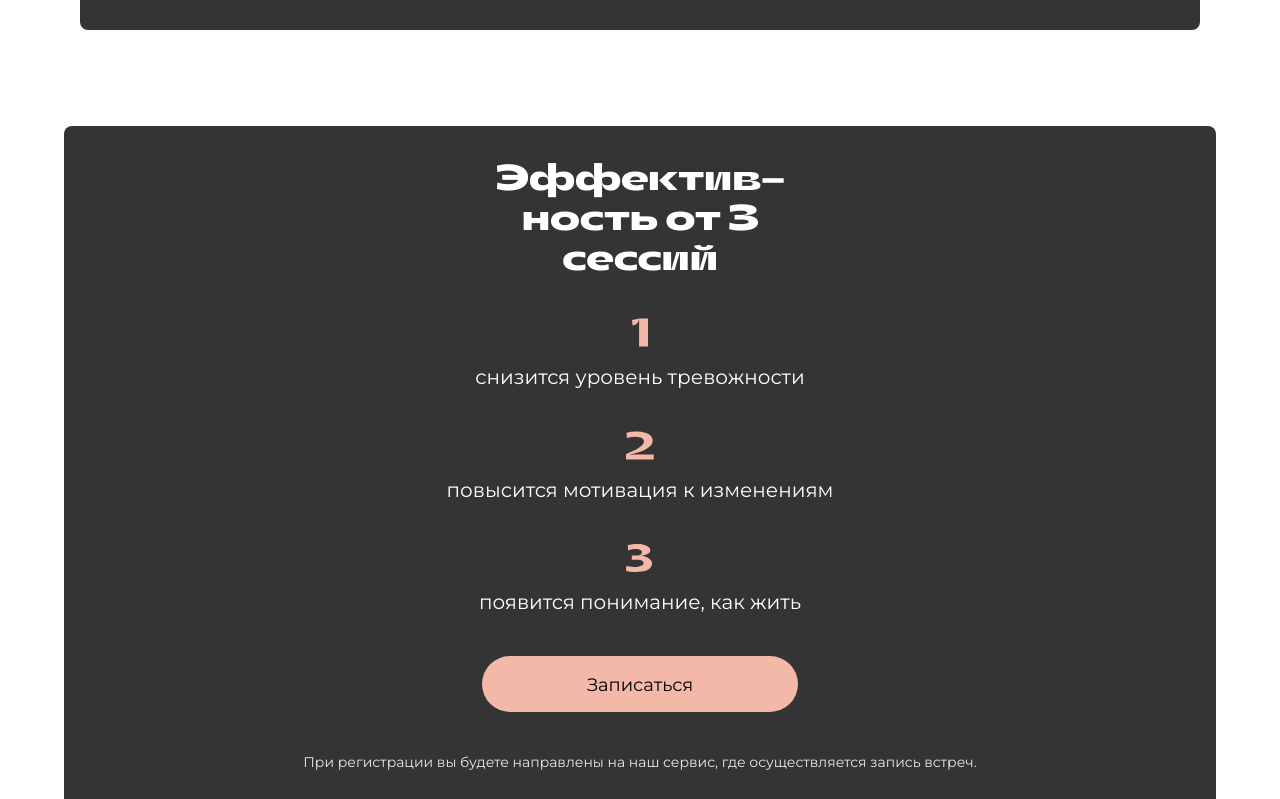
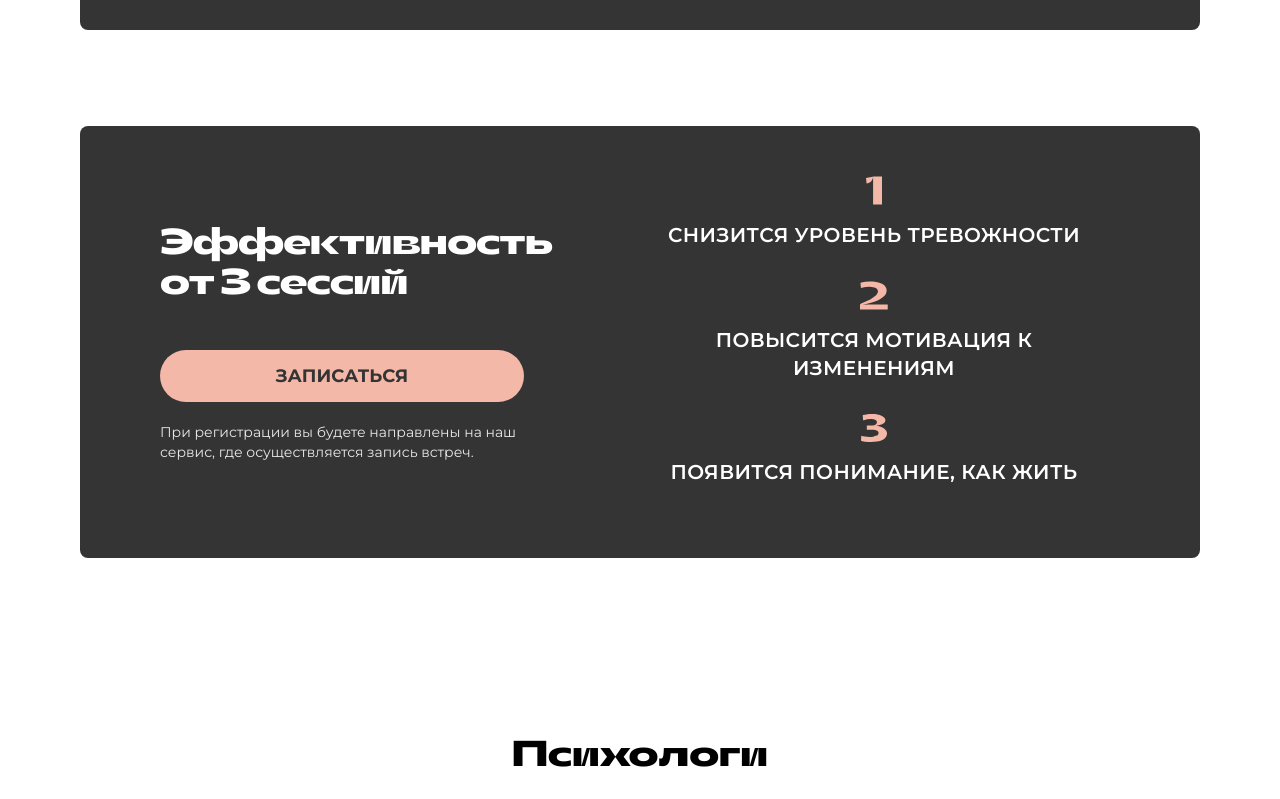
Before and after one commit to klkvsky/freyaMindReact, a React (Vite) app: page /1-Euro-Group-Therapy in a window 1280 px wide. Shown: the part 2841-3640 px from the top of the page. Built offline with nearby package versions, Linux system fonts and the light colour scheme.

Commit message:
benefit adaptive

```diff
--- a/src/components/GroupTherapy/groupAbout.jsx
+++ b/src/components/GroupTherapy/groupAbout.jsx
@@ -7,8 +7,8 @@ export const GroupAbout = () => {
             <div className="max-w-[364px] mx-auto bg-[#F3E5D8] px-[16px] py-[24px] rounded-[8px] h-[588px] dt:max-w-[864px] dt:px-[32px] dt:flex dt:self-start dt:h-[387px] dt:ml-0">
                 <div className="relative z-0">
                     <svg className="absolute top-[-80px] left-[-50px] z-1 dt:top-[-100px] dt:left-[-40px]" width="210" height="256" viewBox="0 0 210 256" fill="none" xmlns="http://www.w3.org/2000/svg">
-                        <path d="M45.5793 31.5601C41.6005 33.1167 38.6715 37.158 36.895 43.4176C35.1226 49.6628 34.5431 57.974 35.1544 67.797C36.3765 87.4343 42.3453 112.938 52.7908 139.638C63.2363 166.338 76.1587 189.122 88.5865 204.376C94.8032 212.006 100.869 217.717 106.408 221.102C111.961 224.494 116.855 225.475 120.833 223.919C124.812 222.362 127.741 218.321 129.518 212.061C131.29 205.816 131.87 197.505 131.258 187.682C130.036 168.044 124.067 142.54 113.622 115.84C103.176 89.1402 90.2541 66.3564 77.8263 51.103C71.6096 43.4729 65.5442 37.7613 60.0044 34.3767C54.452 30.9844 49.5581 30.0035 45.5793 31.5601Z" stroke="#F4B8A9" stroke-width="1.5"/>
-                        <path d="M11.3253 53.5211C8.25852 56.4958 7.12115 61.3556 7.90478 67.815C8.68662 74.2596 11.3678 82.1478 15.7319 90.9694C24.4563 108.605 39.8276 129.813 59.7897 150.393C79.7517 170.972 100.483 186.982 117.844 196.24C126.529 200.87 134.331 203.791 140.749 204.768C147.182 205.748 152.074 204.759 155.141 201.785C158.207 198.81 159.345 193.95 158.561 187.491C157.779 181.046 155.098 173.158 150.734 164.336C142.01 146.701 126.638 125.492 106.676 104.913C86.7142 84.3334 65.9834 68.3234 48.622 59.0661C39.9374 54.4353 32.1346 51.5152 25.7168 50.5374C19.2843 49.5575 14.392 50.5463 11.3253 53.5211Z" stroke="#F4B8A9" stroke-width="1.5"/>
+                        <path d="M45.5793 31.5601C41.6005 33.1167 38.6715 37.158 36.895 43.4176C35.1226 49.6628 34.5431 57.974 35.1544 67.797C36.3765 87.4343 42.3453 112.938 52.7908 139.638C63.2363 166.338 76.1587 189.122 88.5865 204.376C94.8032 212.006 100.869 217.717 106.408 221.102C111.961 224.494 116.855 225.475 120.833 223.919C124.812 222.362 127.741 218.321 129.518 212.061C131.29 205.816 131.87 197.505 131.258 187.682C130.036 168.044 124.067 142.54 113.622 115.84C103.176 89.1402 90.2541 66.3564 77.8263 51.103C71.6096 43.4729 65.5442 37.7613 60.0044 34.3767C54.452 30.9844 49.5581 30.0035 45.5793 31.5601Z" stroke="#F4B8A9" strokeWidth="1.5"/>
+                        <path d="M11.3253 53.5211C8.25852 56.4958 7.12115 61.3556 7.90478 67.815C8.68662 74.2596 11.3678 82.1478 15.7319 90.9694C24.4563 108.605 39.8276 129.813 59.7897 150.393C79.7517 170.972 100.483 186.982 117.844 196.24C126.529 200.87 134.331 203.791 140.749 204.768C147.182 205.748 152.074 204.759 155.141 201.785C158.207 198.81 159.345 193.95 158.561 187.491C157.779 181.046 155.098 173.158 150.734 164.336C142.01 146.701 126.638 125.492 106.676 104.913C86.7142 84.3334 65.9834 68.3234 48.622 59.0661C39.9374 54.4353 32.1346 51.5152 25.7168 50.5374C19.2843 49.5575 14.392 50.5463 11.3253 53.5211Z" stroke="#F4B8A9" strokeWidth="1.5"/>
                     </svg>
                     <div className="absolute z-[2]">
                         <h1 className="font-[AsgardBold] text-[36px] leading-[36px] text-[#343434] font-normal mb-[40px] -tracking-[.02em] dt:text-[48px] dt:leading-[48px] dt:w-[800px]">Что такое групповая терапия?</h1>
--- a/src/components/GroupTherapy/groupBenefits.jsx
+++ b/src/components/GroupTherapy/groupBenefits.jsx
@@ -11,19 +11,19 @@ export const GroupBenefits = () => {
                 <ul className="mt-[40px] flex flex-col items-center">
                     <li className="px-[20px] py-[16px] rounded-[8px] bg-[#343434] mb-[12px] relative overflow-hidden">
                         <svg className="absolute z-0 top-0 left-0" width="143" height="81" viewBox="0 0 143 81" fill="none" xmlns="http://www.w3.org/2000/svg">
-                            <path fill-rule="evenodd" clip-rule="evenodd" d="M-22.8867 72.686L36.932 -32.8766L49.8784 -25.5403C37.4118 -3.54018 45.1402 24.4008 67.1402 36.8674C89.1406 49.3343 117.082 41.606 129.548 19.6059L142.495 26.9422L82.6761 132.505L69.7296 125.169C82.1963 103.168 74.4679 75.2274 52.4675 62.7605C30.4675 50.2938 2.52644 58.0223 -9.94026 80.0223L-22.8867 72.686Z" fill="#F4B8A9"/>
+                            <path fillRule="evenodd" clipRule="evenodd" d="M-22.8867 72.686L36.932 -32.8766L49.8784 -25.5403C37.4118 -3.54018 45.1402 24.4008 67.1402 36.8674C89.1406 49.3343 117.082 41.606 129.548 19.6059L142.495 26.9422L82.6761 132.505L69.7296 125.169C82.1963 103.168 74.4679 75.2274 52.4675 62.7605C30.4675 50.2938 2.52644 58.0223 -9.94026 80.0223L-22.8867 72.686Z" fill="#F4B8A9"/>
                         </svg>
                         <p className="text-[18px] leading-[23px] text-[#ffffff] font-medium text-center relative z-1">адаптироваться к новому месту проживания</p>
                     </li>
                     <li className="px-[20px] py-[16px] rounded-[8px] bg-[#F3E5D8] mb-[12px] relative overflow-hidden">
                         <svg className="absolute z-0 bottom-0 right-0" width="128" height="81" viewBox="0 0 128 81" fill="none" xmlns="http://www.w3.org/2000/svg">
-                            <path fill-rule="evenodd" clip-rule="evenodd" d="M95.8437 19.9281L85.997 54.2302L54.7276 41.1401L74.1061 69.901L44.9576 86.8966L78.2797 89.1196L72.7949 124.274L95.8448 98.025L118.893 124.274L113.409 89.1196L146.73 86.8966L117.582 69.901L136.96 41.1401L105.692 54.2302L95.8437 19.9281ZM95.8437 19.9281L85.997 54.2302L54.7276 41.1401L74.1061 69.901L44.9576 86.8966L78.2797 89.1196L72.7949 124.274L95.8448 98.025L118.893 124.274L113.409 89.1196L146.73 86.8966L117.582 69.901L136.96 41.1401L105.692 54.2302L95.8437 19.9281ZM78.1691 36.4966L95.8437 -25.0698L113.519 36.4966L171.846 12.0788L135.949 65.3564L191.001 97.4571L127.872 101.668L137.79 165.244L95.8437 117.474L53.8979 165.244L63.8149 101.668L0.6875 97.4571L55.7387 65.3564L19.8425 12.0788L78.1691 36.4966Z" fill="#F4B8A9"/>
+                            <path fillRule="evenodd" clipRule="evenodd" d="M95.8437 19.9281L85.997 54.2302L54.7276 41.1401L74.1061 69.901L44.9576 86.8966L78.2797 89.1196L72.7949 124.274L95.8448 98.025L118.893 124.274L113.409 89.1196L146.73 86.8966L117.582 69.901L136.96 41.1401L105.692 54.2302L95.8437 19.9281ZM95.8437 19.9281L85.997 54.2302L54.7276 41.1401L74.1061 69.901L44.9576 86.8966L78.2797 89.1196L72.7949 124.274L95.8448 98.025L118.893 124.274L113.409 89.1196L146.73 86.8966L117.582 69.901L136.96 41.1401L105.692 54.2302L95.8437 19.9281ZM78.1691 36.4966L95.8437 -25.0698L113.519 36.4966L171.846 12.0788L135.949 65.3564L191.001 97.4571L127.872 101.668L137.79 165.244L95.8437 117.474L53.8979 165.244L63.8149 101.668L0.6875 97.4571L55.7387 65.3564L19.8425 12.0788L78.1691 36.4966Z" fill="#F4B8A9"/>
                         </svg>
                         <p className="text-[18px] leading-[23px] text-[#000000] font-medium text-center relative z-1">выстроить новые отношения с обществом</p>
                     </li>
                     <li className="px-[20px] py-[16px] rounded-[8px] bg-[#343434] relative overflow-hidden">
                         <svg className="absolute z-0 top-[20px] left-[20px]" width="143" height="81" viewBox="0 0 143 81" fill="none" xmlns="http://www.w3.org/2000/svg">
-                            <path fill-rule="evenodd" clip-rule="evenodd" d="M105.209 104.761L96.4235 79.1404L122.044 70.3549L104.016 17.782L78.3958 26.5673L69.6099 0.946915L17.037 18.9751L25.8226 44.5955L0.202586 53.3811L18.2304 105.954L43.8506 97.1687L52.6362 122.789L105.209 104.761Z" fill="#F4B8A9"/>
+                            <path fillRule="evenodd" clipRule="evenodd" d="M105.209 104.761L96.4235 79.1404L122.044 70.3549L104.016 17.782L78.3958 26.5673L69.6099 0.946915L17.037 18.9751L25.8226 44.5955L0.202586 53.3811L18.2304 105.954L43.8506 97.1687L52.6362 122.789L105.209 104.761Z" fill="#F4B8A9"/>
                         </svg>
                         <p className="text-[18px] leading-[23px] text-[#ffffff] font-medium text-center relative z-1">научиться поддерживать себя и других</p>
                     </li>
--- a/src/components/GroupTherapy/groupEffect.jsx
+++ b/src/components/GroupTherapy/groupEffect.jsx
@@ -5,25 +5,25 @@ import svg3 from "../../assets/Website Assets/GroupTherapy/Vector3.svg"
 export const GroupEffect = () => {
     return (
 
-        <section className="mt-[66px] ">
-            <div className="bg-[#343434] w-[90vw] mx-auto h-[782px] flex flex-col items-center rounded-[8px] pt-[32px] px-[24px]" >
-                <h2 className="font-[Asgard] text-center text-white w-[316px] mx-auto text-4xl" >Эффектив- ность от З сессий</h2>
-                <ul className="flex flex-col items-center mt-[40px] justify-between">
-                    <li className="flex flex-col items-center mb-[40px]">
+        <section className="mt-[66px] dt:my-[96px]">
+            <div className="bg-[#343434] max-w-[364px] mx-auto flex flex-col items-center rounded-[8px] py-[32px] px-[24px] dt:max-w-[1120px] dt:py-[56px] dt:px-[80px] dt:relative dt:items-start" >
+                <h2 className="font-[AsgardBold] text-center text-white w-[316px] text-4xl -tracking-[.02em] break-words dt:text-start dt:w-[400px] dt:mt-[40px]">Эффективность от З сессий</h2>
+                <ul className="flex flex-col items-center mt-[40px] justify-between dt:absolute dt:top-[10px] dt:right-[120px]">
+                    <li className="flex flex-col items-center mb-[40px] dt:mb-[32px]">
                         <img src={svg1}/>
-                        <p className="text-white font-[Montserrat] text-xl mt-[16px] text-center">снизится уровень тревожности</p>
+                        <p className="text-white text-xl mt-[16px] text-center font-semibold uppercase tracking-[.02em]">снизится уровень тревожности</p>
                     </li>
-                    <li className="flex flex-col items-center mb-[40px]">
+                    <li className="flex flex-col items-center mb-[40px] dt:mb-[32px] dt:w-[400px]">
                         <img src={svg2}/>
-                        <p className="text-white font-[Montserrat] text-xl mt-[16px] text-center">повысится мотивация к изменениям</p>
+                        <p className="text-white text-xl mt-[16px] text-center font-semibold uppercase tracking-[.02em]">повысится мотивация к изменениям</p>
                     </li>
                     <li className="flex flex-col items-center">
                         <img src={svg3}/>
-                        <p className="text-white font-[Montserrat] text-xl mt-[16px] text-center">появится понимание, как жить </p>
+                        <p className="text-white text-xl mt-[16px] text-center font-semibold uppercase tracking-[.02em]">появится понимание, как жить </p>
                     </li>
                 </ul>
-                <a href="#" className="bg-[#F4B8A9] w-[316px] h-[56px] text-center mt-[40px] pt-[16px] text-[18px] font-[Montserrat] rounded-[32px]">Записаться</a>
-                <p className="text-[#E8E8E8] text-center mt-[40px] text-sm">При регистрации вы будете направлены на наш сервис, где осуществляется запись встреч. </p>
+                <a href="#" className="text-[18px] leading-5 text-[#343434] font-bold py-[16px] bg-[#F4B8A9] uppercase rounded-[32px] w-[100%] flex items-center justify-center mt-[40px] dt:w-[364px] dt:mt-[48px]">Записаться</a>
+                <p className="text-[#E8E8E8] text-center mt-[40px] text-sm font-normal dt:w-[400px] dt:mt-[20px] dt:text-start dt:mb-[40px]">При регистрации вы будете направлены на наш сервис, где осуществляется запись встреч.</p>
             </div>
         </section>
     )
--- a/src/components/GroupTherapy/groupPromo.jsx
+++ b/src/components/GroupTherapy/groupPromo.jsx
@@ -36,7 +36,7 @@ export const GroupPromo = () => {
                 <button className="text-[18px] leading-5 text-[#343434] font-bold py-[12.5px] bg-[#F4B8A9] rounded-[32px] w-[100%] my-[14px] flex items-center justify-center dt:w-[291px]">
                     ОСТАЛОСЬ МЕСТ: 24
                     <svg className="ml-[24px]" width="12" height="18" viewBox="0 0 12 18" fill="none" xmlns="http://www.w3.org/2000/svg">
-                        <path d="M2 2L9 9L2 16" stroke="#343434" stroke-width="3"/>
+                        <path d="M2 2L9 9L2 16" stroke="#343434" strokeWidth="3"/>
                     </svg>
                 </button>
             </div>
--- a/src/components/GroupTherapy/groupReality.jsx
+++ b/src/components/GroupTherapy/groupReality.jsx
@@ -9,13 +9,13 @@ export const GroupReality = () => {
                 <ul className="flex flex-col align-center dt:absolute dt:top-0 dt:right-0">
                     <li className="py-[20px] px-[24px] bg-[#343434] rounded-[8px] mb-[12px] flex flex-col items-center text-center font-normal text-white text-[20px] leading-[26px] dt:w-[453px] dt:min-h-[120px] dt:justify-center">
                         <svg className="mb-[8px]" width="22" height="22" viewBox="0 0 22 22" fill="none" xmlns="http://www.w3.org/2000/svg">
-                            <path fill-rule="evenodd" clip-rule="evenodd" d="M10.5102 1.39552C10.6192 0.862421 11.3809 0.862421 11.4899 1.39552L12.9711 8.63919C13.0113 8.83541 13.1646 8.98875 13.3608 9.02888L20.6044 10.5102C21.1376 10.6192 21.1375 11.3809 20.6044 11.4899L13.3608 12.9711C13.1646 13.0112 13.0113 13.1645 12.9711 13.3608L11.4899 20.6045C11.3809 21.1376 10.6192 21.1376 10.5102 20.6045L9.02886 13.3608C8.98874 13.1646 8.83539 13.0113 8.63917 12.9711L1.3956 11.4899C0.862493 11.3809 0.862492 10.6192 1.3956 10.5102L8.63917 9.029C8.83539 8.98888 8.98874 8.83553 9.02886 8.63931L10.5102 1.39552Z" fill="#F4B8A9"/>
+                            <path fillRule="evenodd" clipRule="evenodd" d="M10.5102 1.39552C10.6192 0.862421 11.3809 0.862421 11.4899 1.39552L12.9711 8.63919C13.0113 8.83541 13.1646 8.98875 13.3608 9.02888L20.6044 10.5102C21.1376 10.6192 21.1375 11.3809 20.6044 11.4899L13.3608 12.9711C13.1646 13.0112 13.0113 13.1645 12.9711 13.3608L11.4899 20.6045C11.3809 21.1376 10.6192 21.1376 10.5102 20.6045L9.02886 13.3608C8.98874 13.1646 8.83539 13.0113 8.63917 12.9711L1.3956 11.4899C0.862493 11.3809 0.862492 10.6192 1.3956 10.5102L8.63917 9.029C8.83539 8.98888 8.98874 8.83553 9.02886 8.63931L10.5102 1.39552Z" fill="#F4B8A9"/>
                         </svg>
                         Как собрать себя заново после переезда
                     </li>
                     <li className="py-[20px] px-[24px] bg-[#343434] rounded-[8px] mb-[12px] flex flex-col items-center text-center font-normal text-white text-[20px] leading-[26px]  dt:w-[453px] dt:min-h-[120px] dt:justify-center">
                         <svg className="mb-[8px]" width="24" height="24" viewBox="0 0 24 24" fill="none" xmlns="http://www.w3.org/2000/svg">
-                            <path fill-rule="evenodd" clip-rule="evenodd" d="M4.11775 0C-1.37256 5.49028 -1.37261 14.3919 4.11775 19.8823C9.60807 25.3726 18.5096 25.3726 24 19.8823L4.11775 0Z" fill="#F4B8A9"/>
+                            <path fillRule="evenodd" clipRule="evenodd" d="M4.11775 0C-1.37256 5.49028 -1.37261 14.3919 4.11775 19.8823C9.60807 25.3726 18.5096 25.3726 24 19.8823L4.11775 0Z" fill="#F4B8A9"/>
                         </svg>
                         Что нового я могу открыть в себе
                     </li>
```
